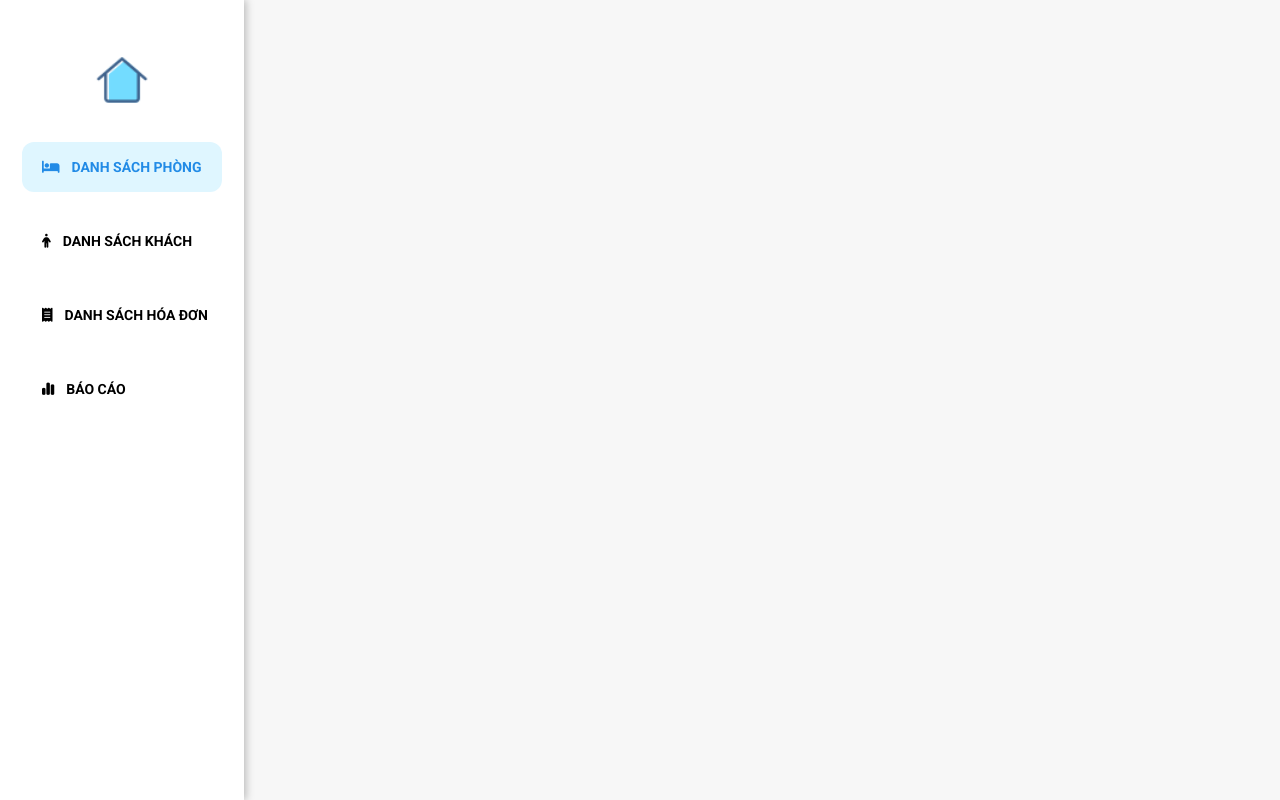
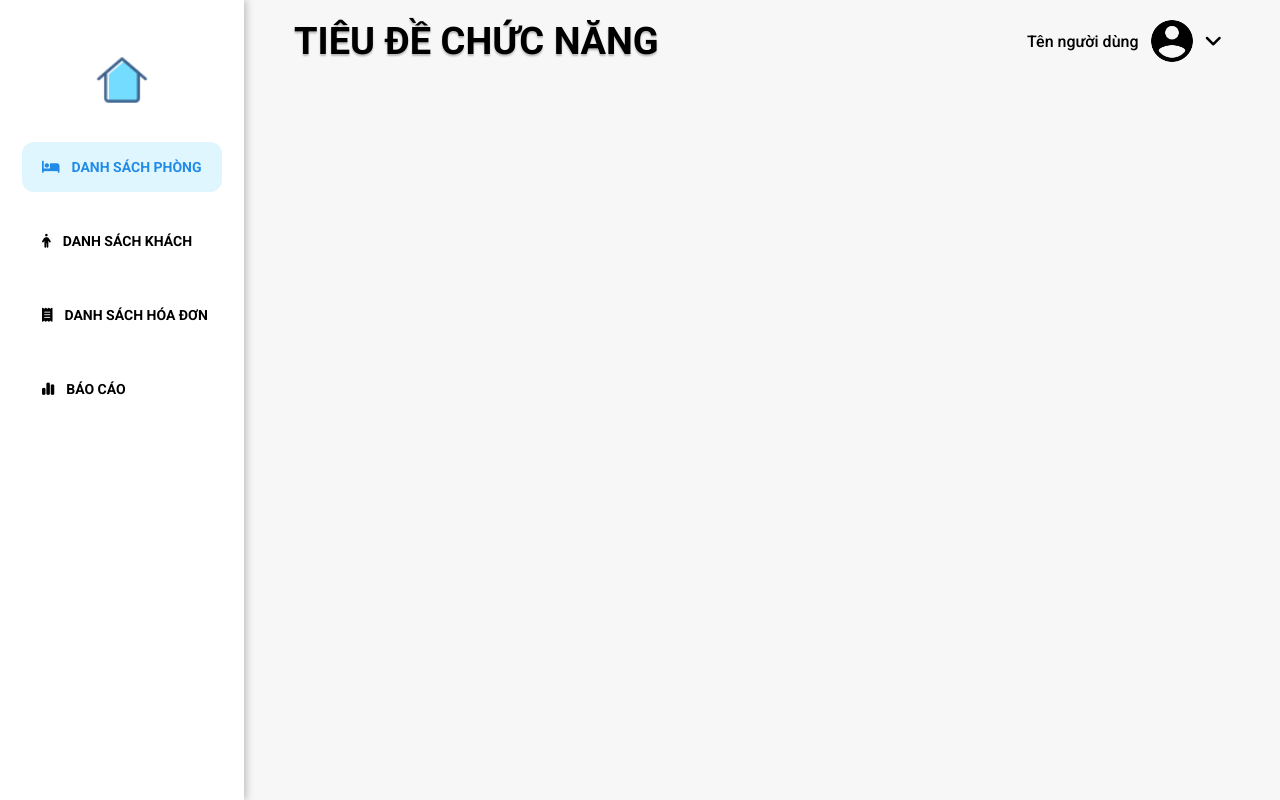
Before and after one commit to nmcnpm-20-4-group09/Hotel-Management, a PHP site: page / in a window 1280 px wide. Run offline with PHP 8.4, Linux system fonts and the light colour scheme; some libraries are stand-ins or nearby versions.

Commit message:
feat: hoàn thành header - loại bỏ bớt các class không cần thiết - chỉ chừa lại các class của các thẻ có nội dung động (chẳng hạn như tên người dùng, avatar, ...) - chưa triển khai drop down menu

```diff
--- a/UI/css/base.css
+++ b/UI/css/base.css
@@ -44,15 +44,14 @@ html {
   align-items: center;
   /* Feature List */
 }
-.main .sidebar .home-page {
+.main .sidebar img {
   margin-bottom: 30px;
   width: 60px;
   height: 60px;
 }
-.main .sidebar .feature-list div {
+.main .sidebar ul li {
   margin-bottom: 24px;
   padding-left: 20px;
-  font-family: "Roboto";
   text-transform: uppercase;
   border-radius: 12px;
   width: 200px;
@@ -65,15 +64,15 @@ html {
   justify-content: flex-start;
   align-items: center;
 }
-.main .sidebar .feature-list div i {
+.main .sidebar ul li i {
   margin-right: 12px;
 }
-.main .sidebar .feature-list div:hover {
+.main .sidebar ul li:hover {
   cursor: pointer;
   color: #228be6;
   background-color: #dff6ff;
 }
-.main .sidebar .feature-list div.actived {
+.main .sidebar ul li.actived {
   color: #228be6;
   background-color: #dff6ff;
 }
@@ -81,5 +80,44 @@ html {
   flex: 1;
   height: 100%;
 }
+.main .management header {
+  margin: 16px 50px;
+  display: flex;
+  flex-direction: row;
+  justify-content: space-between;
+  align-items: center;
+}
+.main .management header h1 {
+  font-size: 3.8rem;
+  font-weight: 700;
+  color: #000;
+  text-transform: uppercase;
+  text-shadow: 0px 2px 2px rgba(0, 0, 0, 0.25);
+}
+.main .management header div {
+  display: flex;
+  flex-direction: row;
+  justify-content: space-around;
+  align-items: center;
+}
+.main .management header div span {
+  padding: 8px;
+  font-size: 1.6rem;
+  font-weight: 500;
+  color: #000;
+}
+.main .management header div img {
+  width: 50px;
+  height: 50px;
+}
+.main .management header div i {
+  font-size: 2rem;
+  padding: 8px;
+  position: relative;
+}
+.main .management header div i:hover {
+  cursor: pointer;
+  opacity: 0.5;
+}
 
 /*# sourceMappingURL=base.css.map */
--- a/UI/css/base.scss
+++ b/UI/css/base.scss
@@ -64,16 +64,15 @@ html {
         @include size(244px, 100%);
         @include flex(column, flex-start, center);
 
-        .home-page {
+        img {
             margin-bottom: 30px;
             @include size(60px);
         }
 
         /* Feature List */
-        .feature-list div {
+        ul li {
             margin-bottom: 24px;
             padding-left: 20px;
-            font-family: 'Roboto';
             text-transform: uppercase;
             border-radius: 12px;
             @include size(200px, 50px);
@@ -84,11 +83,11 @@ html {
                 margin-right: 12px;
             }
         }
-        .feature-list div:hover {
+        ul li:hover {
             cursor: pointer;
             @include actived-feature();
         }
-        .feature-list div.actived {
+        ul li.actived {
             @include actived-feature();
         }
     }
@@ -96,5 +95,38 @@ html {
     .management {
         flex: 1;
         height: 100%;
+
+        header {
+            margin: 16px 50px;
+            @include flex(row, space-between, center);
+
+            h1 {
+                @include font(3.8rem, 700);
+                text-transform: uppercase;
+                text-shadow: 0px 2px 2px rgba(0, 0, 0, 0.25);
+            }
+            div {
+                @include flex(row, space-around, center);
+
+                span {
+                    padding: 8px;
+                    @include font(1.6rem, 500);
+                }
+
+                img {
+                    @include size(50px);
+                }
+
+                i {
+                    font-size: 2rem;
+                    padding: 8px;
+                    position: relative;
+                }
+                i:hover {
+                    cursor: pointer;
+                    opacity: 0.5;
+                }
+            }
+        }
     }
 }
--- a/UI/index.html
+++ b/UI/index.html
@@ -9,47 +9,55 @@
         <link rel="stylesheet" href="./css/base.css" />
 
         <!-- Font Awesome -->
-        <script src="https://kit.fontawesome.com/f31e1a0778.js" crossorigin="anonymous"></script>
-
+        <script
+            src="https://kit.fontawesome.com/f31e1a0778.js"
+            crossorigin="anonymous"
+        ></script>
     </head>
 
     <body>
         <div class="main">
             <div class="sidebar">
                 <a href="#">
-                    <img class="home-page" src="./assets/icons/home_page.png" alt="Home page"/>
+                    <img src="./assets/icons/home_page.png" alt="Home page" />
                 </a>
-                <div class="feature-list">
-                    <div class="feature-item actived">
+                <ul>
+                    <li class="actived">
                         <i class="fa-solid fa-bed"></i>
-                        <p>Danh sách phòng</p>
-                    </div>
-                    <div class="feature-item">
+                        <span>Danh sách phòng</span>
+                    </li>
+                    <li>
                         <i class="fa-solid fa-person"></i>
-                        <p>Danh sách khách</p>
-                    </div>
-                    <div class="feature-item">
+                        <span>Danh sách khách</span>
+                    </li>
+                    <li>
                         <i class="fa-solid fa-receipt"></i>
-                        <p>Danh sách hóa đơn</p>
-                    </div>
-                    <div class="feature-item">
+                        <span>Danh sách hóa đơn</span>
+                    </li>
+                    <li>
                         <i class="fa-solid fa-chart-simple"></i>
-                        <p>Báo cáo</p>
-                    </div>
-                </div>
+                        <span>Báo cáo</span>
+                    </li>
+                </ul>
             </div>
             <div class="management">
-                <div class="header">
-                    <div class="title"></div>
-                    <div class="account"></div>
-                </div>
+                <header>
+                    <h1>Tiêu đề chức năng</h1>
+                    <div>
+                        <span class="account-name">Tên người dùng</span>
+                        <img
+                            class="account-avatar"
+                            src="./assets/icons/profile.png"
+                            alt="Profile"
+                        />
+                        <i class="fa-solid fa-angle-down"></i>
+                    </div>
+                </header>
                 <div class="feature">
                     <div class="table"></div>
                     <div class="toolbar"></div>
                 </div>
             </div>
         </div>
-
-
     </body>
 </html>
```
